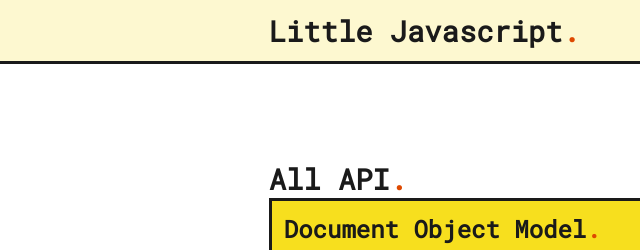
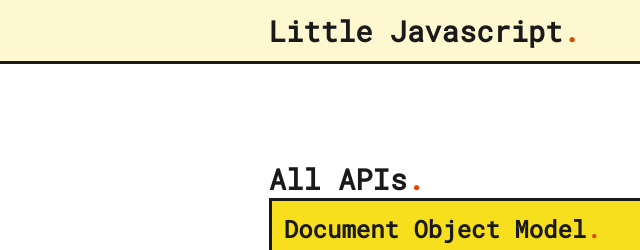
Before and after one commit to Paul-Mallet/Little-Javascript, a plain HTML site: page index.html in a window 1280 px wide. Shown: the top 250 px of the page, 0-640 px from the left. Drawn offline with Linux system fonts and the light colour scheme.

Commit message:
Added simple char in h1

```diff
--- a/index.html
+++ b/index.html
@@ -16,7 +16,7 @@
     </header>
     <main>
         <section>
-            <h1>All API<span>.</span></h1>
+            <h1>All APIs<span>.</span></h1>
             <div class="table">
                 <div class="dom">
                     <h2>Document Object Model<span>.</span></h2>
```
